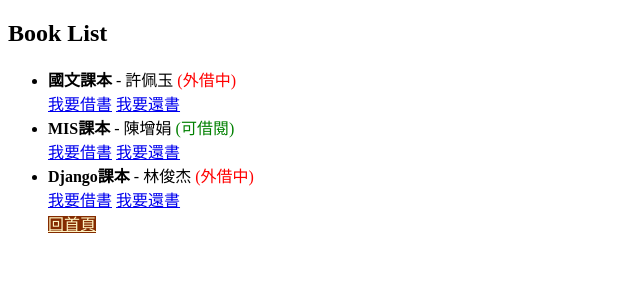
After one commit to Aiorwtlky/midterm7, a Django app: page /book_list/ in a window 1280 px wide. The commit adds this page. Shown: the top 300 px of the page, without its empty margins (0-640 px from the left). Run offline with Django 4.2, Linux system fonts and the light colour scheme; data comes from the database, SQL or seed files in the repository; both versions use the stored data as it was after the commit.

Commit message:
202311030011

```diff
--- a/midterm7/urls.py
+++ b/midterm7/urls.py
@@ -18,8 +18,13 @@ Including another URLconf
 from django.contrib import admin
 from django.urls import path
 from mysite import views as mv
+from mysite.views import book_list, borrow_book, return_book
+
 urlpatterns = [
     path('admin/', admin.site.urls),
     path("",mv.homepage, name="homepage"),
-    path("post/<slug:slug>/",mv.showpost,name="showpost")
+    path("post/<slug:slug>/",mv.showpost,name="showpost"),
+    path('book_list/', book_list, name='book_list'),
+    path('borrow/<int:book_id>/', borrow_book, name='borrow_book'),
+    path('return/<int:book_id>/', return_book, name='return_book'),
 ]
--- a/mysite/admin.py
+++ b/mysite/admin.py
@@ -6,6 +6,6 @@ from mysite.models import Post,Product
 # Register your models here.
 
 class PostAdmin(admin.ModelAdmin):
-    list_display=("title","slug","pub_date")
+    list_display=("title","write","formatted_is_borrow","slug","pub_date")
 admin.site.register(Post,PostAdmin)
 admin.site.register(Product)
--- a/mysite/models.py
+++ b/mysite/models.py
@@ -1,11 +1,23 @@
 from django.db import models
+from django.utils.translation import gettext as _
 
 # Create your models here.
 class Post(models.Model):
-    title = models.CharField(max_length=200)
+    title = models.CharField(max_length=50)
+    write = models.CharField(max_length=50, default="不詳")
     slug = models.CharField(max_length=200)
     body = models.TextField()
+    isBorrow = models.BooleanField(_("外借中"), default=False)
     pub_date = models.DateTimeField(auto_now_add=True)
+
+    @property
+    def formatted_is_borrow(self):
+        if self.isBorrow:
+            return '<span style="color: white; background-color: green; padding: 3px; border-radius: 3px;">外借中</span>'
+        else:
+            return '<span style="color: black; background-color: white; border: 1px solid black; padding: 3px; border-radius: 3px;">未外借</span>'
+
+    formatted_is_borrow.fget.short_description = "外借狀態"
 
     class Meta:
         ordering = ("-pub_date",)
@@ -14,7 +26,7 @@ class Post(models.Model):
 
 class Product(models.Model):
     SIZES = (
-        ('S', 'Smaill'),
+        ('S', 'Small'),
         ('M', 'Medium'),
         ('L', 'Large'),
     )
--- a/mysite/views.py
+++ b/mysite/views.py
@@ -3,6 +3,10 @@ from mysite.models import Post
 from django.http import HttpResponse
 from datetime import datetime
 from django.shortcuts import redirect
+from django.shortcuts import render, get_object_or_404, HttpResponseRedirect, reverse
+
+
+
 
 # Create your views here.
 def homepage(request):
@@ -20,6 +24,35 @@ def showpost(request,slug):
     except:
         return redirect("/")
 
+def book_list(request):
+    books = Post.objects.all()
+    return render(request, 'book_list.html', {'books': books})
+
+def borrow_book(request, book_id):
+    book = get_object_or_404(Post, id=book_id)
+
+    # 檢查書籍是否已經被借閱
+    if not book.isBorrow:
+        # 更新 isBorrow 欄位
+        book.isBorrow = True
+        book.save()
+
+    # 重定向到書籍清單頁面
+    return HttpResponseRedirect(reverse('book_list'))
+
+def return_book(request, book_id):
+    book = get_object_or_404(Post, id=book_id)
+
+    # 檢查書籍是否已經被借閱
+    if book.isBorrow:
+        # 更新 isBorrow 欄位
+        book.isBorrow = False
+        book.save()
+
+    # 重定向到書籍清單頁面
+    return HttpResponseRedirect(reverse('book_list'))
+
+
 
 '''
 def homepage(request):
--- /dev/null
+++ b/templates/book_list.html
@@ -0,0 +1,34 @@
+<!DOCTYPE html>
+<html lang="en">
+<head>
+    <meta charset="UTF-8">
+    <meta name="viewport" content="width=device-width, initial-scale=1.0">
+    <title>Book List</title>
+</head>
+<body>
+
+<h2>Book List</h2>
+
+{% if books %}
+    <ul>
+        {% for book in books %}
+            <li>
+                <strong>{{ book.title }}</strong> - {{ book.write }}
+                {% if book.isBorrow %}
+                    <span style="color: red;">(外借中)</span>
+                {% else %}
+                    <span style="color: green;">(可借閱)</span>
+                {% endif %}
+                <br>
+                <a href="{% url 'borrow_book' book.id %}">我要借書</a>
+                <a href="{% url 'return_book' book.id %}">我要還書</a>
+            </li>
+        {% endfor %}
+        <a style="font-family:微軟正黑體;color:#FFF4C1;background-color:#842B00" href='/'>回首頁</a>
+    </ul>
+{% else %}
+    <p>No books available.</p>
+{% endif %}
+
+</body>
+</html>
--- a/templates/header.html
+++ b/templates/header.html
@@ -1,7 +1,6 @@
 <!-- header.html-->
 {%load static%}
 <div class="well">
-    <img src="{% static "images/999.png" %}">
-    <img src="{% static "images/888.jfif" %}">
+    <img src="{% static "images/1.jpg" %}" style="width: 700px;">
 </div>
-<h1 style="font-family:標楷體;color:#FFF4C1;background-color:#842B00">財團法人庭毅圖書館</h1>
+<h1 style="font-family:微軟正黑體;font-size:30pt;color:#FFF4C1;background-color:#842B00">財團法人庭毅圖書館</h1>
```
Also changed, not shown: templates/base.html (+5 -5 lines), templates/index.html (+14 -8 lines), db.sqlite3, mysite/migrations/0002_product.py (added), mysite/migrations/0003_post_isborrow_post_write_alter_post_title_and_more.py (added), static/images/1.jpg (added), 2 other files.
